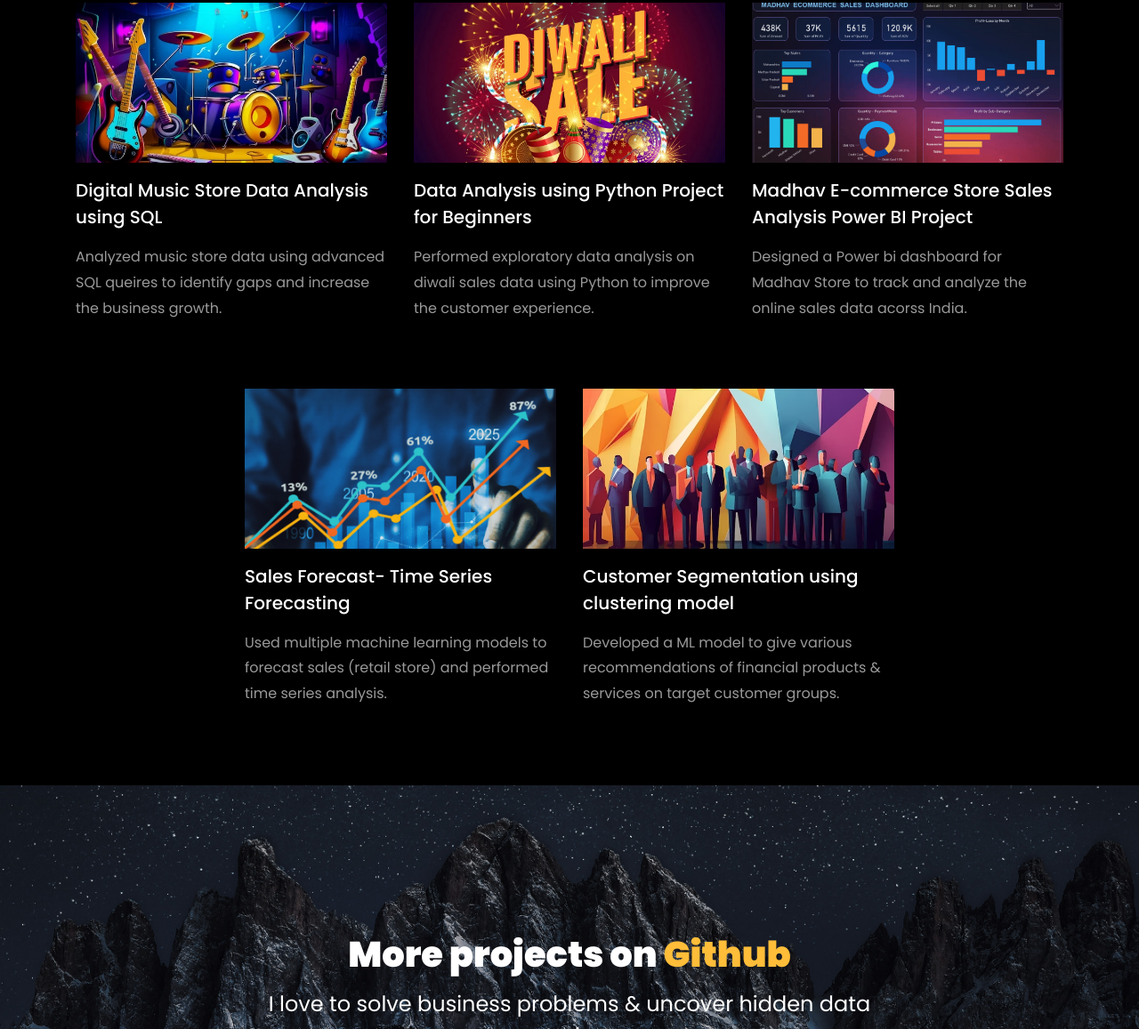
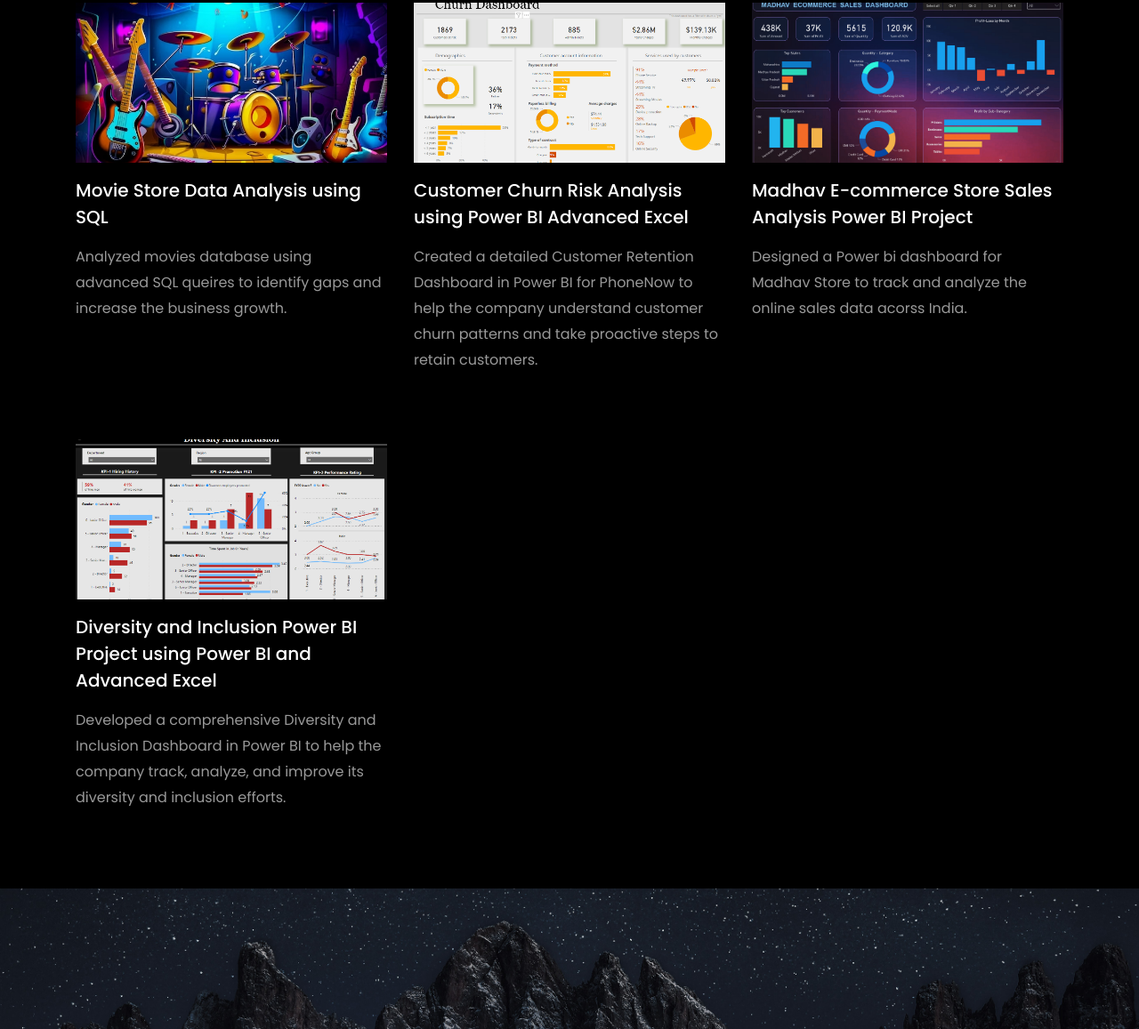
Before and after one commit to albinish/albinish.github.io, a plain HTML site: page index.html in a window 1280 px wide. Shown: the part 4154-5311 px from the top of the page at 89% size. Drawn offline with Linux system fonts and the light colour scheme; files whose address does not match are found by name.

Commit message:
Add files via upload

```diff
--- a/index.html
+++ b/index.html
@@ -557,23 +557,49 @@
 					<p>Below are the Data Analytics projects on SQL, Python, Power BI & Excel.</p>
 				</div>
 			</div>
+
+			<!-- project1 -->
+
 			<div class="row d-flex">
 				<div class="col-md-4 d-flex ftco-animate">
 					<div class="blog-entry justify-content-end">
-						<a href="https://github.com/rishabhnmishra/SQL_Music_Store_Analysis/blob/main/Music_Store_Query.sql"
+						<a href="https://github.com/albinish/SQL_Movie_Store_Analysis/blob/main/IMDB%20Movies%20Store%20Analysis.sql"
 							class="block-20 zoom-effect" style="background-image: url('images/proj_1.jpg');">
 						</a>
 						<div class="text mt-3 float-right d-block">
 
 							<h3 class="heading"><a
-									href="https://github.com/rishabhnmishra/SQL_Music_Store_Analysis/blob/main/Music_Store_Query.sql">Digital
-									Music Store Data Analysis using SQL</a></h3>
-							<p>Analyzed music store data using advanced SQL queires to identify gaps and increase the
+									href="https://github.com/albinish/SQL_Movie_Store_Analysis/blob/main/IMDB%20Movies%20Store%20Analysis.sql">
+									Movie Store Data Analysis using SQL</a></h3>
+							<p>Analyzed movies database using advanced SQL queires to identify gaps and increase the
 								business growth.</p>
 						</div>
 					</div>
 				</div>
+
+				<!-- project2 -->
+
 				<div class="col-md-4 d-flex ftco-animate">
+					<div class="blog-entry justify-content-end">
+						<a href="https://github.com/albinish/Customer-Churn-Risk-Analysis/blob/main/Phone%20now%20Churn%20Dashboard.png"
+							class="block-20 zoom-effect"
+							style="background-image: url('images/Phone\ now\ Churn\ Dashboard.png');">
+						</a>
+						<div class="text mt-3 float-right d-block">
+
+							<h3 class="heading"><a
+									href="https://github.com/albinish/Customer-Churn-Risk-Analysis/blob/main/Phone%20now%20Churn%20Dashboard.png">
+									Customer Churn Risk Analysis using Power BI Advanced Excel</a></h3>
+							<p>Created a detailed Customer Retention Dashboard in Power BI for PhoneNow to help the
+								company understand customer churn patterns and take proactive steps to retain customers.
+							</p>
+						</div>
+					</div>
+				</div>
+
+				<!-- project3 -->
+
+				<!-- <div class="col-md-4 d-flex ftco-animate">
 					<div class="blog-entry justify-content-end">
 						<a href="https://github.com/rishabhnmishra/Python_Diwali_Sales_Analysis/blob/main/Diwali_Sales_Analysis.ipynb"
 							class="block-20 zoom-effect" style="background-image: url('images/proj_2.jpg');">
@@ -587,7 +613,10 @@
 								customer experience.</p>
 						</div>
 					</div>
-				</div>
+				</div> -->
+
+				<!-- project4 -->
+
 				<div class="col-md-4 d-flex ftco-animate">
 					<div class="blog-entry">
 						<a href="https://github.com/albinish/Madhav-Ecommerce-Sales-Analysis/blob/main/Madhav%20E-Commerce%20Sales%20Dashboard.png"
@@ -605,8 +634,12 @@
 				</div>
 			</div>
 			<br>
+
 			<!-- added justify-content-center to center align the last two projects -->
-			<div class="row d-flex justify-content-center">
+
+			<!-- project 5 -->
+
+			<!-- <div class="row d-flex justify-content-center">
 				<div class="col-md-4 d-flex ftco-animate">
 					<div class="blog-entry justify-content-end">
 						<a href="https://github.com/rishabhnmishra/sales_forecasting/tree/main"
@@ -621,8 +654,29 @@
 								series analysis.</p>
 						</div>
 					</div>
+				</div> -->
+			<!-- project 6   id you want to align center use this >>> <div class="row d-flex justify-content-center"></div> -->
+			<div class="row d-flex ">
+				<div class="col-md-4 d-flex ftco-animate">
+					<div class="blog-entry justify-content-end">
+						<a href="https://github.com/albinish/Diversity-and-Inclusion/blob/main/Diversity%20And%20Inclusion%20.png"
+							class="block-20 zoom-effect"
+							style="background-image: url('images/Diversity\ And\ Inclusion.png');">
+						</a>
+						<div class="text mt-3 float-right d-block">
+
+							<h3 class="heading"><a
+									href="https://github.com/albinish/Diversity-and-Inclusion/blob/main/Diversity%20And%20Inclusion%20.png">Diversity
+									and Inclusion Power BI Project using Power BI and Advanced Excel</a></h3>
+							<p>Developed a comprehensive Diversity and Inclusion Dashboard in Power BI to help the
+								company track, analyze, and improve its diversity and inclusion efforts.</p>
+						</div>
+					</div>
 				</div>
-				<div class="col-md-4 d-flex ftco-animate">
+
+				<!-- project 7 -->
+
+				<!-- <div class="col-md-4 d-flex ftco-animate">
 					<div class="blog-entry justify-content-end">
 						<a href="https://github.com/rishabhnmishra/customer_segmentation/blob/main/Customer_Segmentation-final.ipynb"
 							class="block-20 zoom-effect" style="background-image: url('images/proj_5.jpg');">
@@ -636,7 +690,7 @@
 								on target customer groups.</p>
 						</div>
 					</div>
-				</div>
+				</div> -->
 			</div>
 		</div>
 	</section>
```
